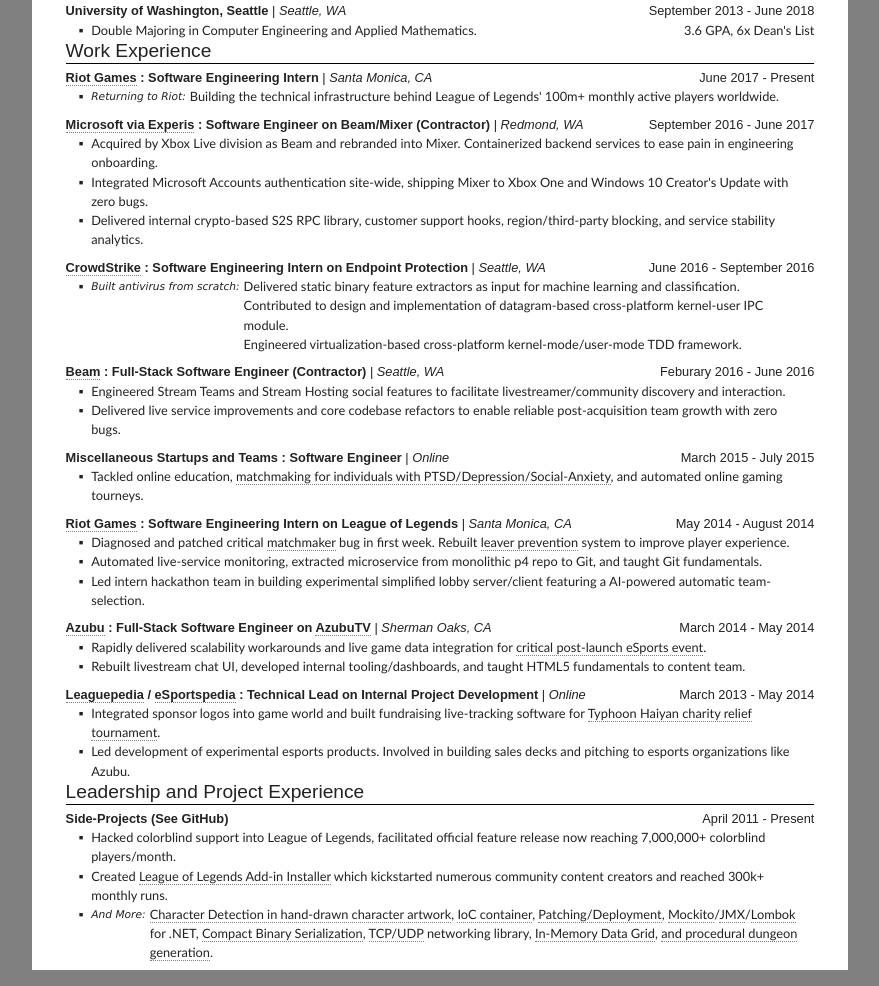
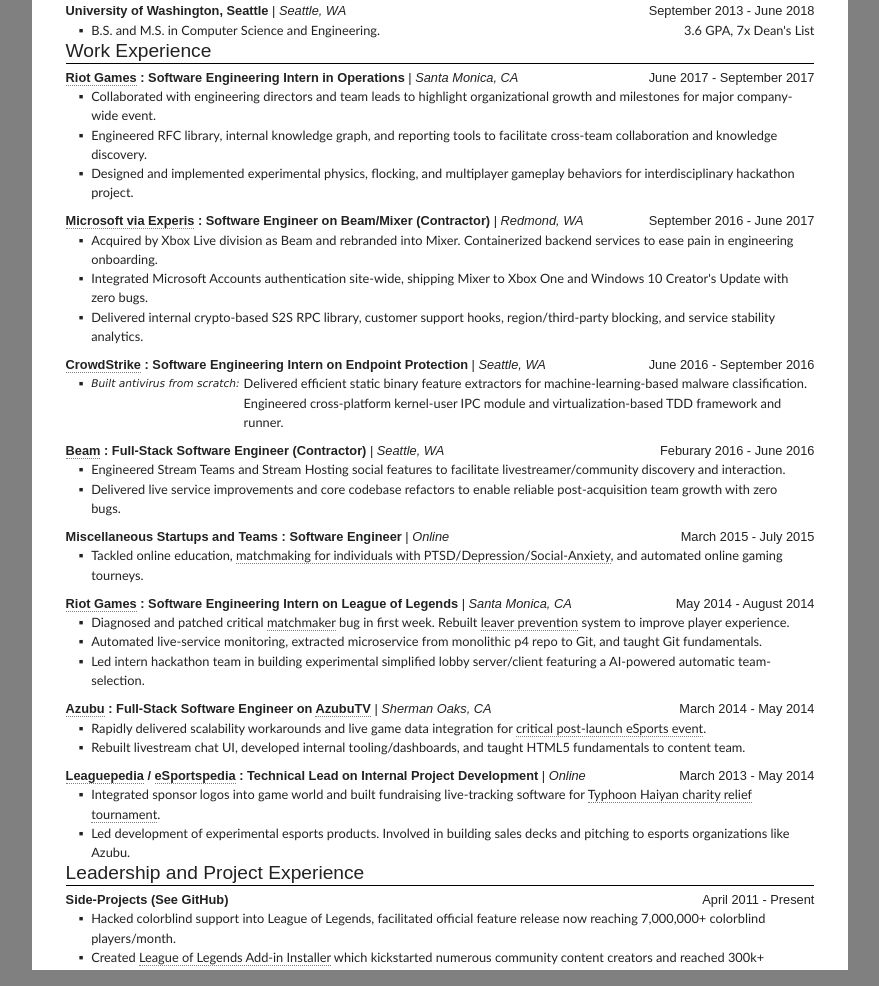
Before and after one commit to ItzWarty/resume, a plain HTML site: page index.html in a window 1280 px wide. Shown: the part 102-1088 px from the top of the page, without its empty margins (200-1079 px from the left). Drawn offline with Linux system fonts and the light colour scheme.

Commit message:
Updated w/ 2nd Riot internship, Master's Program

```diff
--- a/index.html
+++ b/index.html
@@ -33,11 +33,11 @@
                      <ul>
                         <li>
                            <p>
-                              Double Majoring in Computer Engineering and Applied Mathematics.
+                              B.S. and M.S. in Computer Science and Engineering.
                            </p>
                         </li>
                      </ul>
-                     <span class="hack-right">3.6 GPA, 6x Dean's List</span>
+                     <span class="hack-right">3.6 GPA, 7x Dean's List</span>
                   </section>
                </li>
             </ul>
@@ -49,15 +49,25 @@
                   <header>
                      <h1><a href="http://www.riotgames.com/">Riot Games</a></h1>
                      <address>Santa Monica, CA</address>
-                     <time>June 2017 - Present</time>
-                     <span class="role">Software Engineering Intern</span>
+                     <time>June 2017 - September 2017</time>
+                     <span class="role">Software Engineering Intern in Operations</span>
                   </header>
                   <section>
+                     <!-- ETL workflows, hiring pipeline optimization, and internal accounts system. -->
                      <ul>
                         <li>
-                           <h2>Returning to Riot:</h2>
                            <p>
-                              Building the technical infrastructure behind League of Legends' 100m+ monthly active players worldwide.
+                              Collaborated with engineering directors and team leads to highlight organizational growth and milestones for major company-wide event.
+                           </p>
+                        </li>
+                        <li>
+                           <p>
+                              Engineered RFC library, internal knowledge graph, and reporting tools to facilitate cross-team collaboration and knowledge discovery.
+                           </p>
+                        </li>
+                        <li>
+                           <p>
+                              Designed and implemented experimental physics, flocking, and multiplayer gameplay behaviors for interdisciplinary hackathon project.
                            </p>
                         </li>
                      </ul>
@@ -106,9 +116,8 @@
                         <li>
                            <h2>Built antivirus from scratch:</h2>
                            <p>
-                              Delivered static binary feature extractors as input for machine learning and classification.<br/>
-                              Contributed to design and implementation of datagram-based cross-platform kernel-user IPC module.<br/>
-                              Engineered virtualization-based cross-platform kernel-mode/user-mode TDD framework.
+                              Delivered efficient static binary feature extractors for machine-learning-based malware classification.<br/>
+                              Engineered cross-platform kernel-user IPC module and virtualization-based TDD framework and runner.
                            </p>
                         </li>
                      </ul>
@@ -250,13 +259,15 @@
                         <li>
                            <h2>And More:</h2>
                            <p>
-                              <a href="http://www.itzwarty.com/character-detection-in-league-of-legends-artwork/">Character Detection in hand-drawn character artwork</a>,
-                              <a href="https://github.com/the-dargon-project/ryu">IoC container</a>,
+                              <a href="https://github.com/miyu/derp">Optimal Pathfinding on Procedural Surfaces</a>,
+                              <a href="https://github.com/the-dargon-project/commons">Lock-Free Channels/Async Primitives</a>,
+                              <a href="http://www.itzwarty.com/character-detection-in-league-of-legends-artwork/">Character Detection in Hand-Drawn Art</a>,
                               <a href="https://github.com/the-dargon-project/dargon.nest">Patching/Deployment</a>,
                               <a href="https://github.com/the-dargon-project/NMockito">Mockito</a>/<a href="https://github.com/the-dargon-project/Dargon.Management-Interface">JMX</a>/<a href="https://github.com/miyu/Constructors">Lombok</a> for .NET,
-                              <a href="https://github.com/the-dargon-project/vox">Compact Binary Serialization</a>,
-                              <a href="https://github.com/the-dargon-project/courier">TCP/UDP</a> networking library, <a href="https://github.com/the-dargon-project/Dargon.Hydar">In-Memory Data Grid</a>,
-                              <a href="https://github.com/miyu/AdventuresInShade">and procedural dungeon generation</a>.
+                              <a href="https://github.com/the-dargon-project/ryu">IoC container</a>,
+                              <a href="https://github.com/the-dargon-project/vox">Serialization</a>,
+                              <a href="https://github.com/the-dargon-project/courier">Networking</a>, and
+                              <a href="https://github.com/the-dargon-project/Dargon.Hydar">In-Memory Data Grid</a>.
                            </p>
                         </li>
                      </ul>
@@ -286,7 +297,7 @@
                      <time>August 2010 - May 2013</time>
                      <span class="role">Executive President / Vice President of Software Engineering</span>
                   </header>
-                  <section>
+                  <!-- <section>
                      <ul>
                         <li>
                            <p>
@@ -294,7 +305,7 @@
                            </p>
                         </li>
                      </ul>
-                  </section>
+                  </section> -->
                </li>
             </ul>
          </section>
@@ -316,7 +327,7 @@
                             <p>
                               All major platforms.
 
-                              Microsoft Stack (.NET Core, WPF, WinForms, WinAPI, ASP.NET, DirectX, <span>Hyper-V</span>, NuGet, ReSharper). Mono, Node, Docker, Vagrant, VirtualBox, Maven,
+                              Microsoft Stack (.NET Core, WPF, WinForms, WinAPI, ASP.NET, DirectX, <span>Hyper-V</span>, NuGet). R#, Mono, Node, Docker, Vagrant, VirtualBox, Maven, Unity,
                               OpenCV, AForge, MATLAB, LabVIEW, <span>Git, SVN, P4,</span> Jenkins, WinDbg, IDA.
                            </p>
                         </li>
@@ -339,7 +350,7 @@
                      debugPage.style.display = "";
                   } else {
                      var debugPage = document.getElementById("debug_page");
-                     debugPage.parentNode.removeChild(debugPage);
+                     debugPage.parent.removeChild();
                   }
                }
             </script>
--- a/style.less
+++ b/style.less
@@ -3,7 +3,7 @@
 @force-print: false;
 @line-height: 1.5em;
 @fluid-block-spacing: 0.7em;
-@thing-spacing: 0.8em;
+@thing-spacing: 0.85em;
 @name-header-negative-left-margin: -0.02em;
 @name-header-negative-top-margin: -0.18em + @name-header-negative-left-margin;
 @tail-section-negative-margin: @name-header-negative-top-margin;
@@ -215,7 +215,7 @@ body {
       &when(@force-leadin-to-right) {
          position: absolute;
          right: 0;
-         width: 0.555in; height: 0.555in; // Sponsored by Domino's
+         width: 0.53in; height: 0.53in;
       }
 
       box-sizing: border-box;
@@ -231,6 +231,7 @@ body {
       &when(@debug) { background-color: orange; }
 
       flex: 1;
+      align-items: stretch;
 
       &when(@force-leadin-to-right) {
          > * {
```
Also changed, not shown: style.css.
